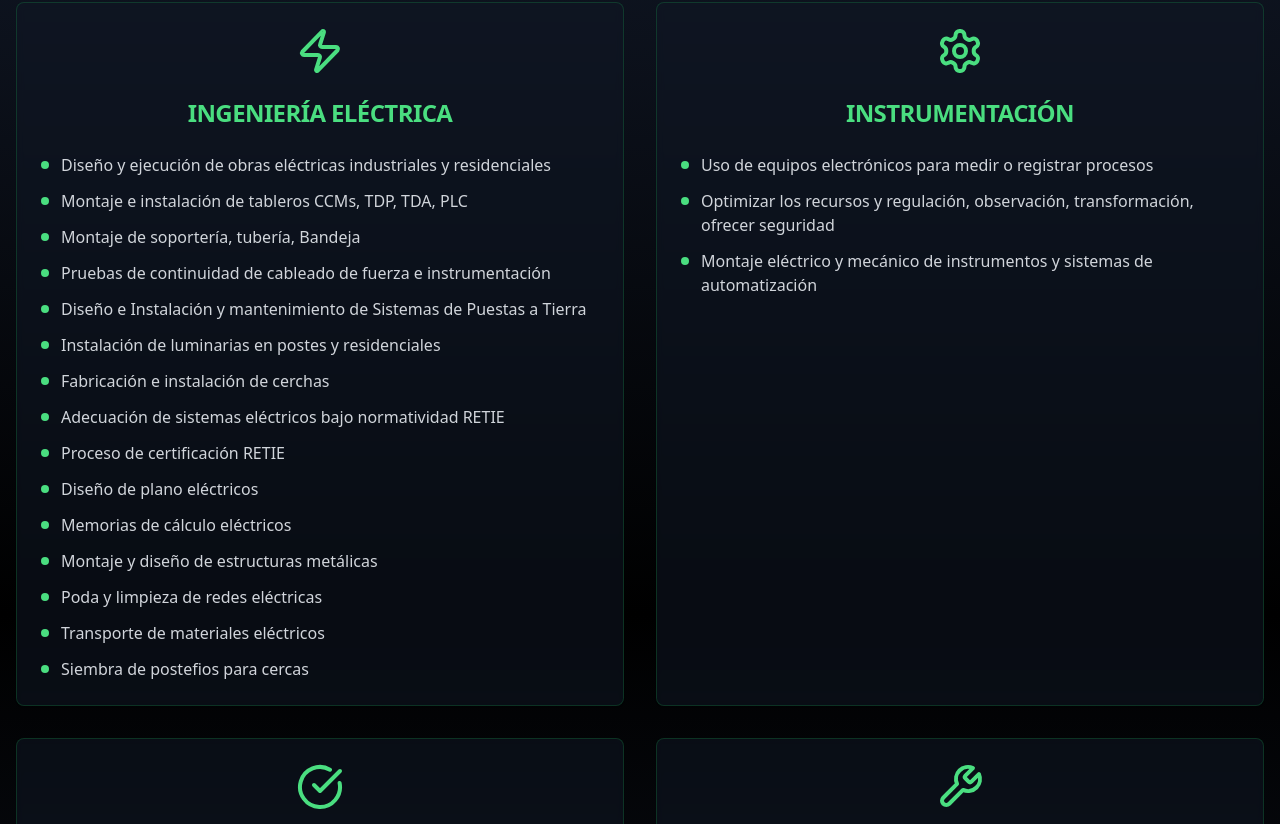
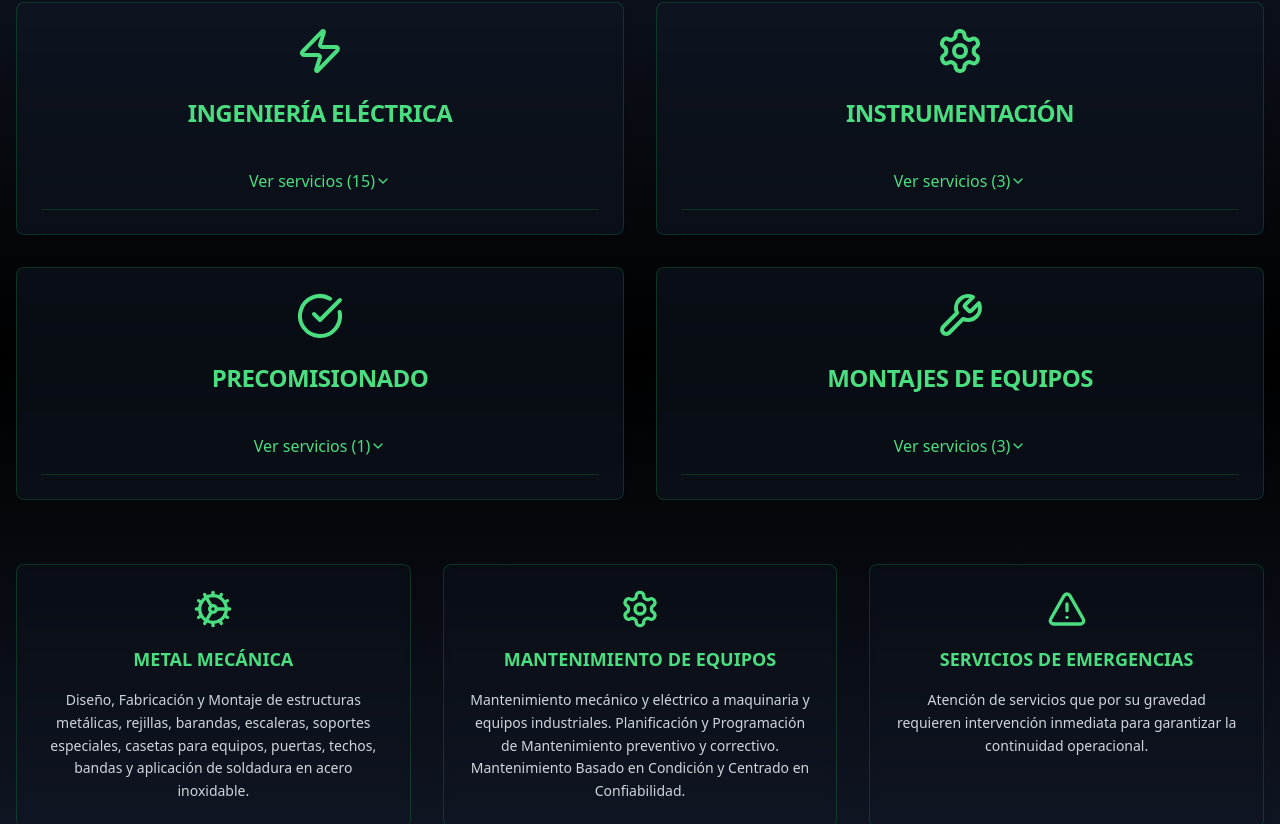
Before and after one commit to kamansoft/soin-d-and-l-site, a React (Vite) app: page / in a window 1280 px wide. Shown: the part 1596-2420 px from the top of the page. Built offline with nearby package versions, Linux system fonts and the light colour scheme.

Commit message:
Fix: Services section item block sizing
Make all item blocks in the "Nuestros Servicios" section the same size, with expandable content if needed.

```diff
--- a/src/components/Services.tsx
+++ b/src/components/Services.tsx
@@ -1,5 +1,6 @@
 
 import { Card, CardContent, CardHeader, CardTitle } from "@/components/ui/card";
+import { Accordion, AccordionContent, AccordionItem, AccordionTrigger } from "@/components/ui/accordion";
 import { Zap, Settings, CheckCircle, Wrench, Cog, AlertTriangle } from "lucide-react";
 
 export const Services = () => {
@@ -83,8 +84,8 @@ export const Services = () => {
         {/* Main Services Grid */}
         <div className="grid grid-cols-1 md:grid-cols-2 gap-8 mb-16">
           {mainServices.map((service, index) => (
-            <Card key={index} className="bg-gray-900/50 backdrop-blur-sm border-green-500/20 hover:border-green-400/40 transition-all duration-300 hover:scale-105">
-              <CardHeader className="text-center">
+            <Card key={index} className="bg-gray-900/50 backdrop-blur-sm border-green-500/20 hover:border-green-400/40 transition-all duration-300 hover:scale-105 h-full flex flex-col">
+              <CardHeader className="text-center flex-shrink-0">
                 <div className="flex justify-center mb-4">
                   {service.icon}
                 </div>
@@ -92,8 +93,14 @@ export const Services = () => {
                   {service.title}
                 </CardTitle>
               </CardHeader>
-              <CardContent>
-                <ul className="space-y-3">
+              <CardContent className="flex-1 flex flex-col">
+                <Accordion type="single" collapsible className="w-full">
+                  <AccordionItem value="items" className="border-green-500/20">
+                    <AccordionTrigger className="text-green-400 hover:text-green-300 text-center justify-center">
+                      Ver servicios ({service.items.length})
+                    </AccordionTrigger>
+                    <AccordionContent>
+                      <ul className="space-y-3 mt-4">
                         {service.items.map((item, itemIndex) => (
                           <li key={itemIndex} className="flex items-start space-x-3">
                             <div className="w-2 h-2 bg-green-400 rounded-full mt-2 flex-shrink-0"></div>
@@ -101,6 +108,9 @@ export const Services = () => {
                           </li>
                         ))}
                       </ul>
+                    </AccordionContent>
+                  </AccordionItem>
+                </Accordion>
               </CardContent>
             </Card>
           ))}
@@ -109,13 +119,13 @@ export const Services = () => {
         {/* Additional Services */}
         <div className="grid grid-cols-1 md:grid-cols-3 gap-8">
           {additionalServices.map((service, index) => (
-            <Card key={index} className="bg-gray-900/30 backdrop-blur-sm border-green-500/20 hover:border-green-400/40 transition-all duration-300">
-              <CardContent className="p-6 text-center">
+            <Card key={index} className="bg-gray-900/30 backdrop-blur-sm border-green-500/20 hover:border-green-400/40 transition-all duration-300 h-full flex flex-col">
+              <CardContent className="p-6 text-center flex-1 flex flex-col">
                 <div className="flex justify-center mb-4">
                   {service.icon}
                 </div>
                 <h3 className="text-lg font-bold text-green-400 mb-4">{service.title}</h3>
-                <p className="text-gray-300 text-sm leading-relaxed">{service.description}</p>
+                <p className="text-gray-300 text-sm leading-relaxed flex-1">{service.description}</p>
               </CardContent>
             </Card>
           ))}
```
Lines whose indentation alone changed are shown as unchanged.
